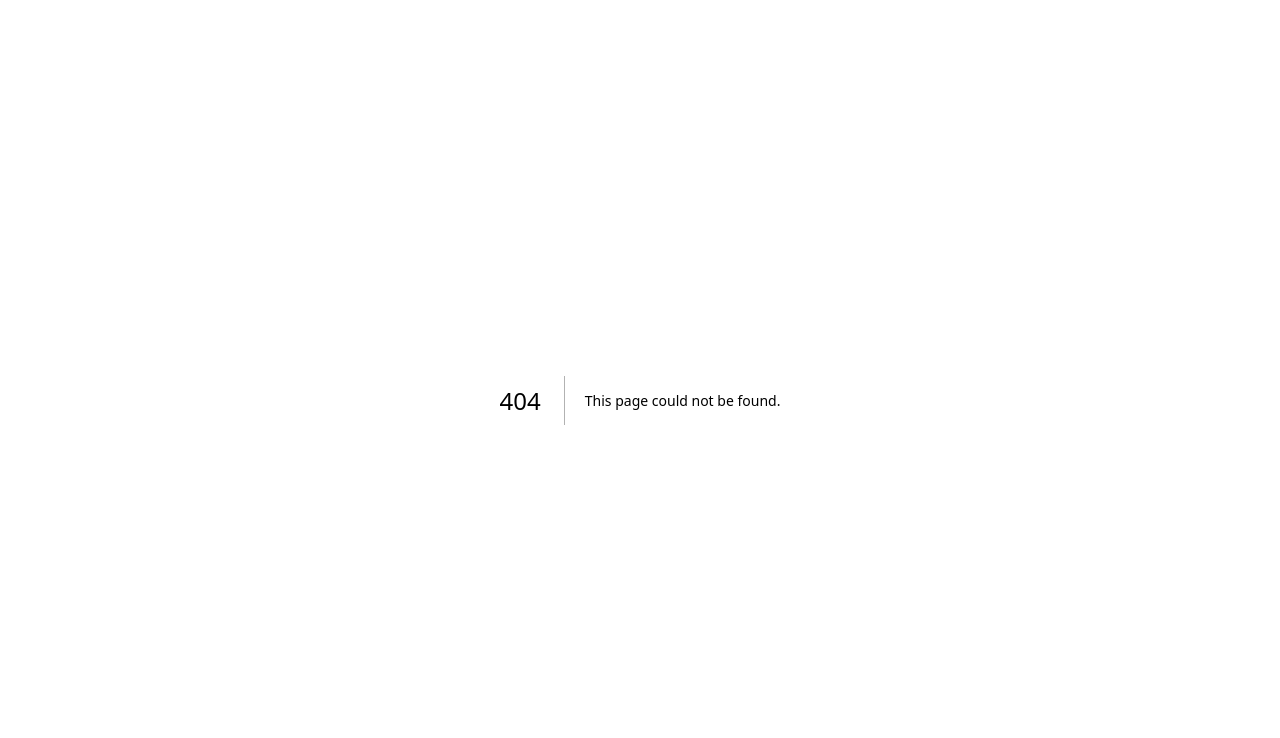
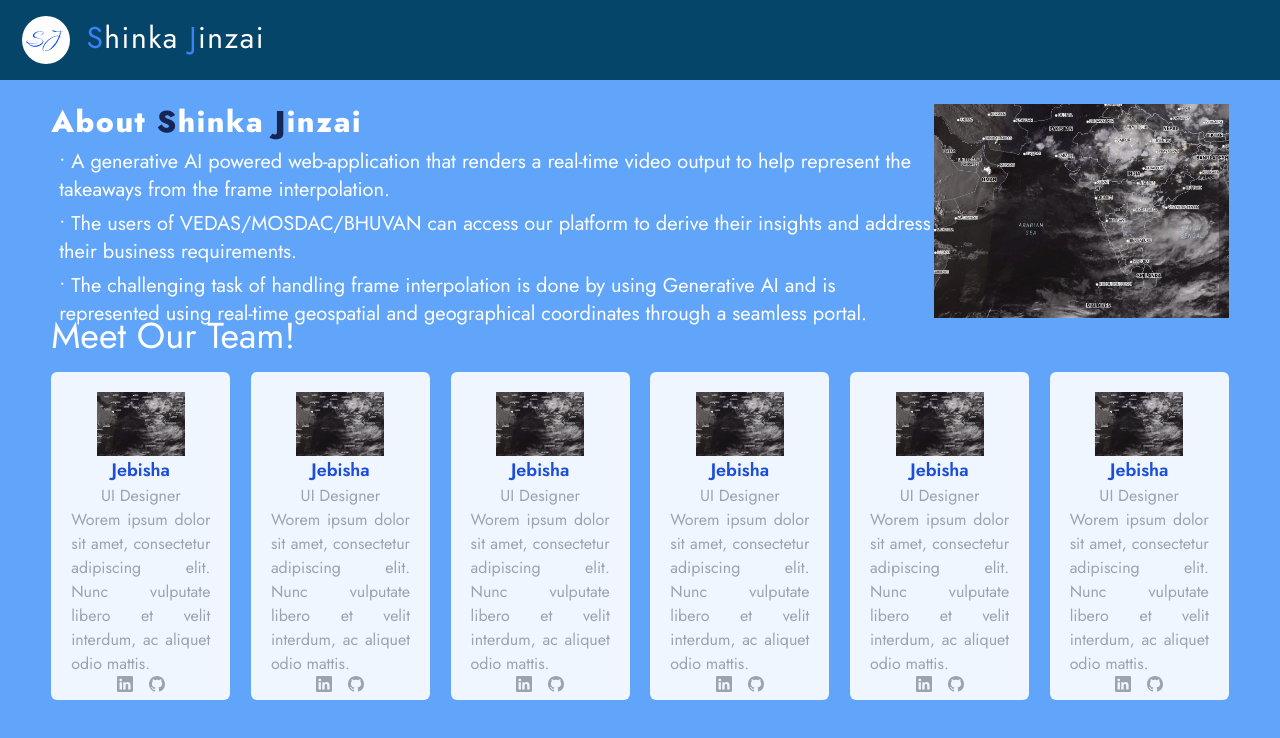
Before and after one commit to Sanjith-RR/SIH-2024-Teammates, a Next.js app: page /about in a window 1280 px wide. Before the commit this address had no page. Shown: the top 738 px of the page. Built offline with nearby package versions, Linux system fonts and the light colour scheme.

Commit message:
Added About us page

```diff
--- /dev/null
+++ b/app/about/page.tsx
@@ -0,0 +1,92 @@
+import React from 'react'
+import CardComponent from '@/components/about/CardComponent'
+const page = () => {
+    const data=[
+        {
+            img:'cloud1.png',
+            name:'Jebisha',
+            role:'UI Designer',
+            desc:'Worem ipsum dolor sit amet, consectetur adipiscing elit. Nunc vulputate libero et velit interdum, ac aliquet odio mattis.',
+            socials:['https://linkedin.com/in/kkube','https://github.com/kishore-FDI']
+        },
+        {
+            img:'cloud1.png',
+            name:'Jebisha',
+            role:'UI Designer',
+            desc:'Worem ipsum dolor sit amet, consectetur adipiscing elit. Nunc vulputate libero et velit interdum, ac aliquet odio mattis.',
+            socials:['https://linkedin.com/in/kkube','https://github.com/kishore-FDI']
+
+        },
+        {
+            img:'cloud1.png',
+            name:'Jebisha',
+            role:'UI Designer',
+            desc:'Worem ipsum dolor sit amet, consectetur adipiscing elit. Nunc vulputate libero et velit interdum, ac aliquet odio mattis.',
+            socials:['https://linkedin.com/in/kkube','https://github.com/kishore-FDI']
+
+        },
+        {
+            img:'cloud1.png',
+            name:'Jebisha',
+            role:'UI Designer',
+            desc:'Worem ipsum dolor sit amet, consectetur adipiscing elit. Nunc vulputate libero et velit interdum, ac aliquet odio mattis.',
+            socials:['https://linkedin.com/in/kkube','https://github.com/kishore-FDI']
+
+        },
+        {
+            img:'cloud1.png',
+            name:'Jebisha',
+            role:'UI Designer',
+            desc:'Worem ipsum dolor sit amet, consectetur adipiscing elit. Nunc vulputate libero et velit interdum, ac aliquet odio mattis.',
+            socials:['https://linkedin.com/in/kkube','https://github.com/kishore-FDI']
+
+        },
+        {
+            img:'cloud1.png',
+            name:'Jebisha',
+            role:'UI Designer',
+            desc:'Worem ipsum dolor sit amet, consectetur adipiscing elit. Nunc vulputate libero et velit interdum, ac aliquet odio mattis.',
+            socials:['https://linkedin.com/in/kkube','https://github.com/kishore-FDI']
+
+        }
+    ]
+  return (
+    <main className='bg-blue-400 h-screen w-screen'>
+        <header className=" flex gap-4 p-4 text-center text-white" style={{backgroundColor:'#054569'}}>
+        <img src="logo.svg" alt="" className="ml-[0.5vw]"/>
+        <h1 className="text-3xl tracking-wider text-center mt-1">
+            <span className="text-blue-500">S</span>hinka {" "}
+            <span className="text-blue-500">J</span>inzai
+        </h1>
+        </header>
+        <div className='flex justify-between px-[4vw] mt-[3vh] text-white'>
+            <div>
+                <h1 className='text-3xl font-extrabold tracking-wider'>About <span className='text-blue-950'>S</span>hinka <span className='text-blue-950'>J</span>inzai</h1>
+                <div className='text-xl flex flex-col gap-1.5 ml-2 mt-2'>
+                    <p>• A generative AI powered web-application that renders a real-time video output to help represent the takeaways from the frame interpolation.</p>
+                    <p>• The users of VEDAS/MOSDAC/BHUVAN can access our platform to derive their insights and address their business requirements.</p>
+                    <p>• The challenging task of handling frame interpolation is done by using Generative AI and is represented using real-time geospatial and geographical coordinates through a seamless portal.</p>
+                </div>
+
+            </div>
+            <img src="cloud1.png" alt="img" className='size-[25%]'/>
+        </div>
+        <div className='text-white -mt-3 '>
+            <h1 className='px-[4vw] text-4xl'>Meet Our Team!</h1>
+            <div className='flex gap-5 mt-4 items-center justify-between px-[4vw]'>
+                {data.map((member,index)=>(
+                    <CardComponent key={index}
+                    img={member.img}
+                    socials={member.socials}
+                    name={member.name}
+                    role={member.role}
+                    desc={member.desc}
+                    />
+                ))}
+            </div>
+        </div>
+    </main>
+  )
+}
+
+export default page
--- /dev/null
+++ b/components/about/CardComponent.tsx
@@ -0,0 +1,37 @@
+import React from 'react'
+import { BsLinkedin,BsGithub } from 'react-icons/bs'
+
+const CardComponent = ({img,name,role,desc,socials}:{
+    img:string,
+    name:string,
+    role:string,
+    desc:string,
+    socials:Array<string>
+}) => {
+  return (
+    <section className='bg-blue-50 text-gray-400 max-w-[14vw] flex flex-col items-center justify-center text-justify rounded-md p-2'>
+        <div>
+            <img src={img} alt="none"  className='h-[5vw] mt-3'/>
+        </div>
+        <div>
+            <h1 className='text-blue-700 text-lg font-semibold'>{name}</h1>
+        </div>
+        <div>
+            <h1>{role}</h1>
+        </div>
+        <div className='px-3'>
+            {desc}
+        </div>
+        <div className='flex gap-4'>
+            <a href={socials[0]}>
+                <BsLinkedin/>
+            </a>
+            <a href={socials[1]}>
+                <BsGithub/>
+            </a>
+        </div>
+    </section>
+  )
+}
+
+export default CardComponent
--- a/package.json
+++ b/package.json
@@ -19,6 +19,7 @@
     "next-auth": "^4.24.7",
     "react": "^18",
     "react-dom": "^18",
+    "react-icons": "^5.3.0",
     "react-leaflet": "^4.2.1",
     "tailwind-merge": "^2.5.2",
     "three": "^0.168.0",
```
Also changed, not shown: public/cloud1.png (added), 1 other file (tests, documents, lock files or other folders).
